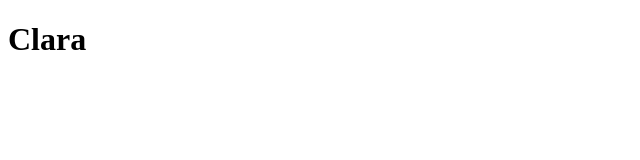
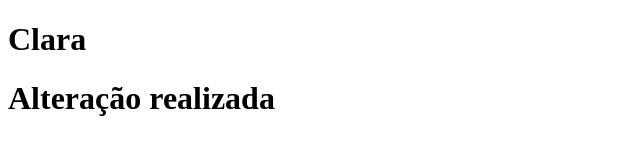
Before and after one commit to clarinhati/meuprimeirogithub, a plain HTML site: page index.html in a window 1280 px wide. Shown: the whole page, without its empty margins (0-640 px from the left). Drawn offline with Linux system fonts and the light colour scheme.

Commit message:
alteraçao

```diff
--- a/index.html
+++ b/index.html
@@ -7,5 +7,6 @@
 </head>
 <body>
     <h1>Clara</h1>
+    <h1>Alteração realizada</h1>
 </body>
 </html>
```
